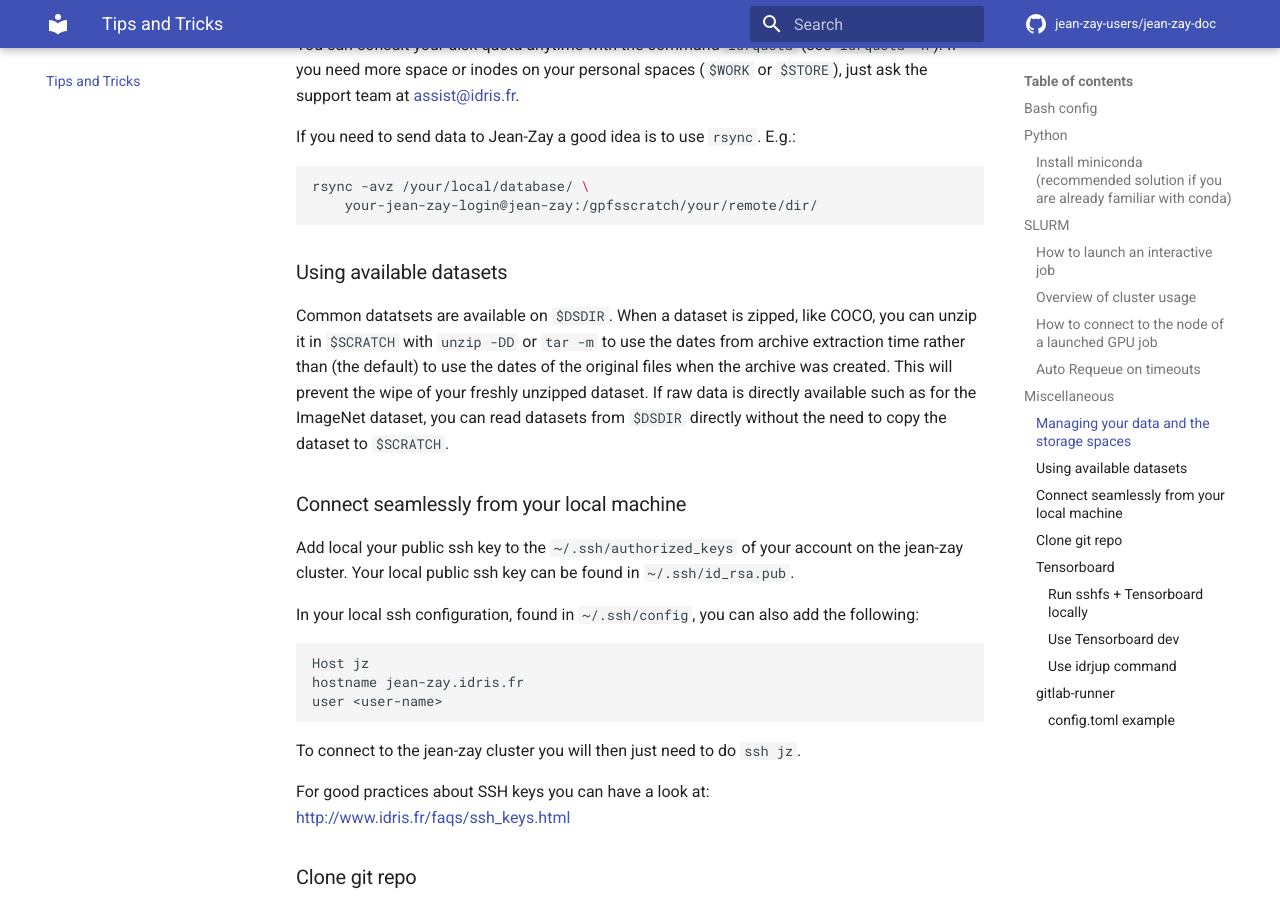
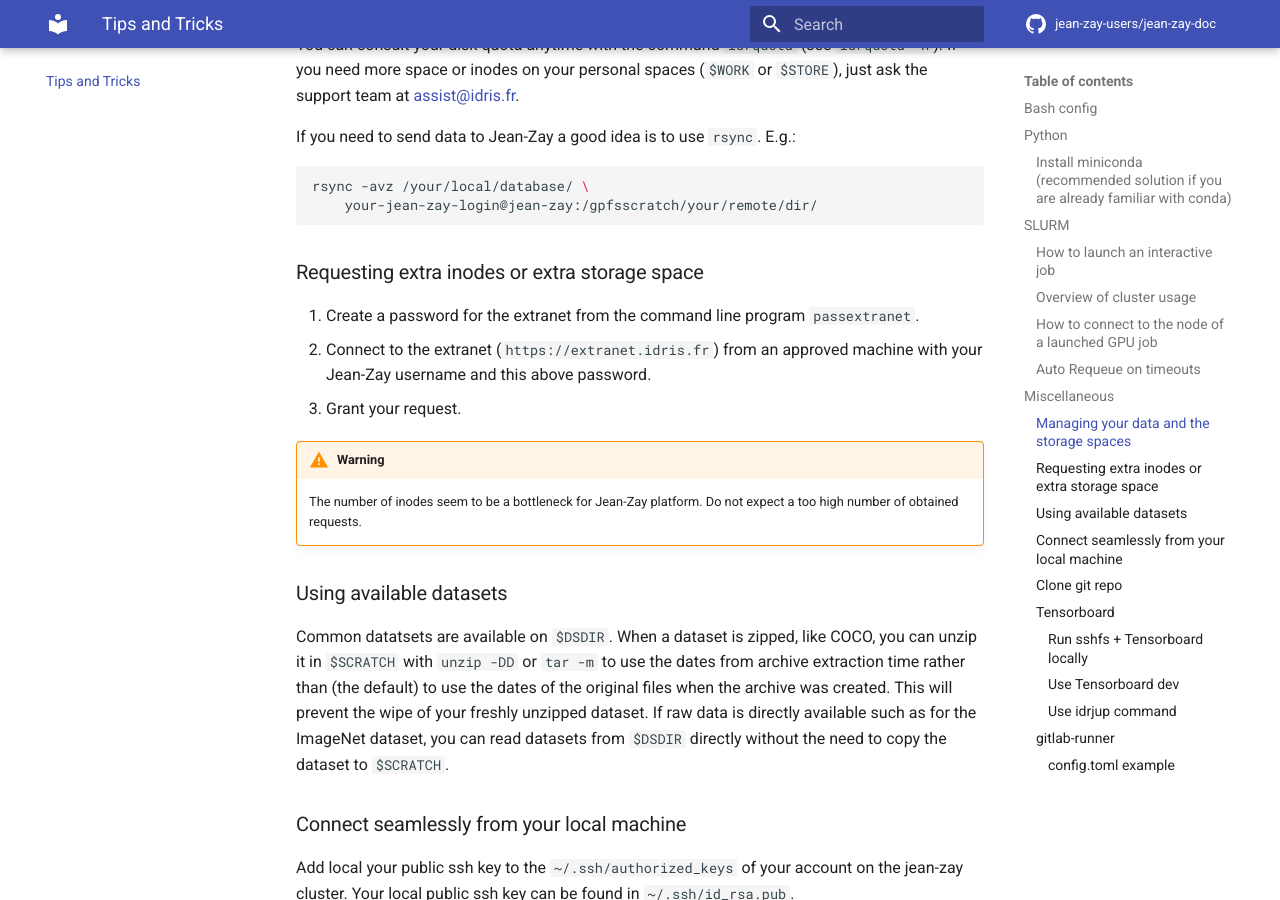
Before and after one commit to jean-zay-users/jean-zay-doc, an MkDocs documentation site: the page built from docs/tips-and-tricks.md, in a window 1280 px wide and 900 px high, scrolled down 4148 px. Built offline with MkDocs 1.6.1 and Material for MkDocs 9.7.7, drawn with Linux system fonts in a browser that asks for light colours; comment, search, counter and statistics services are not loaded.

Commit message:
Add instructions for extra ressources grants (#72)

````diff
--- a/docs/tips-and-tricks.md
+++ b/docs/tips-and-tricks.md
@@ -207,6 +207,16 @@ If you need to send data to Jean-Zay a good idea is to use `rsync`. E.g.:
 rsync -avz /your/local/database/ \
     your-jean-zay-login@jean-zay:/gpfsscratch/your/remote/dir/
 ```
+### Requesting extra inodes or extra storage space
+
+1. Create a password for the extranet from the command line program `passextranet`.
+2. Connect to the extranet (`https://extranet.idris.fr`) from an approved machine with your Jean-Zay username and this above password.
+3. Grant your request.
+
+!!! warning
+    The number of inodes seem to be a bottleneck for Jean-Zay platform. Do not expect a too high number of obtained requests.
+
+
 
 ### Using available datasets
 
````
